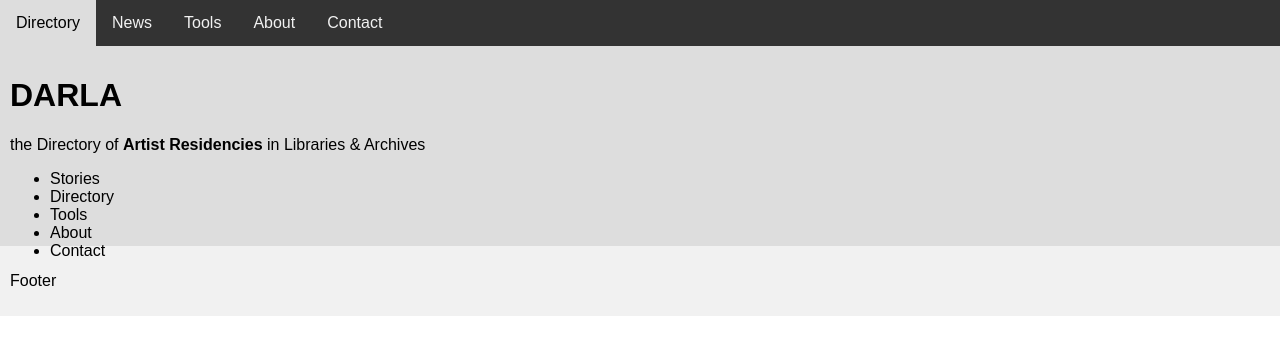
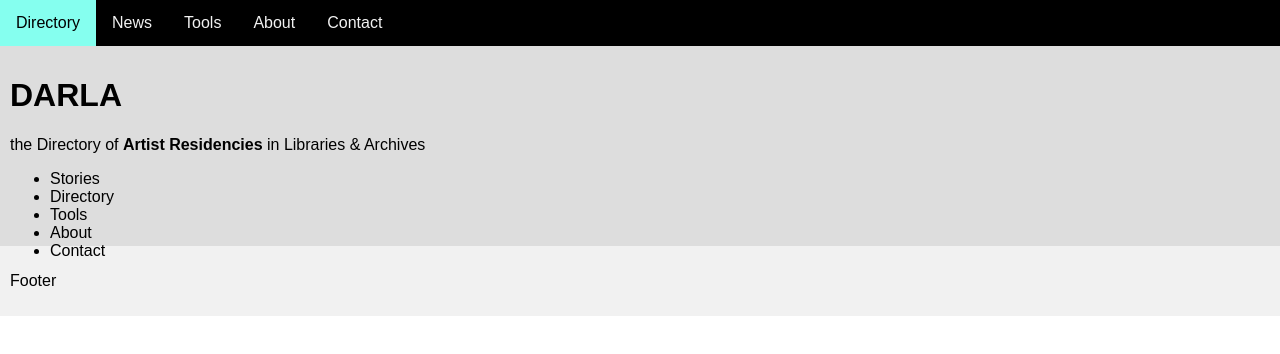
Before and after one commit to bookclvb/bookclvb.github.io, a plain HTML site: page index.html in a window 1280 px wide. Drawn offline with Linux system fonts and the light colour scheme.

Commit message:
fuddling

```diff
--- a/styles.css
+++ b/styles.css
@@ -11,7 +11,7 @@
   /* Style the top navigation bar */
   .topnav {
     overflow: hidden;
-    background-color: #333;
+    background-color: rgb(0, 0, 0);
   }
 
   /* Style the topnav links */
@@ -26,7 +26,7 @@
 
   /* Change color on hover */
   .topnav a:hover {
-    background-color: #ddd;
+    background-color: rgb(133, 255, 239);
     color: black;
   }
 
```
